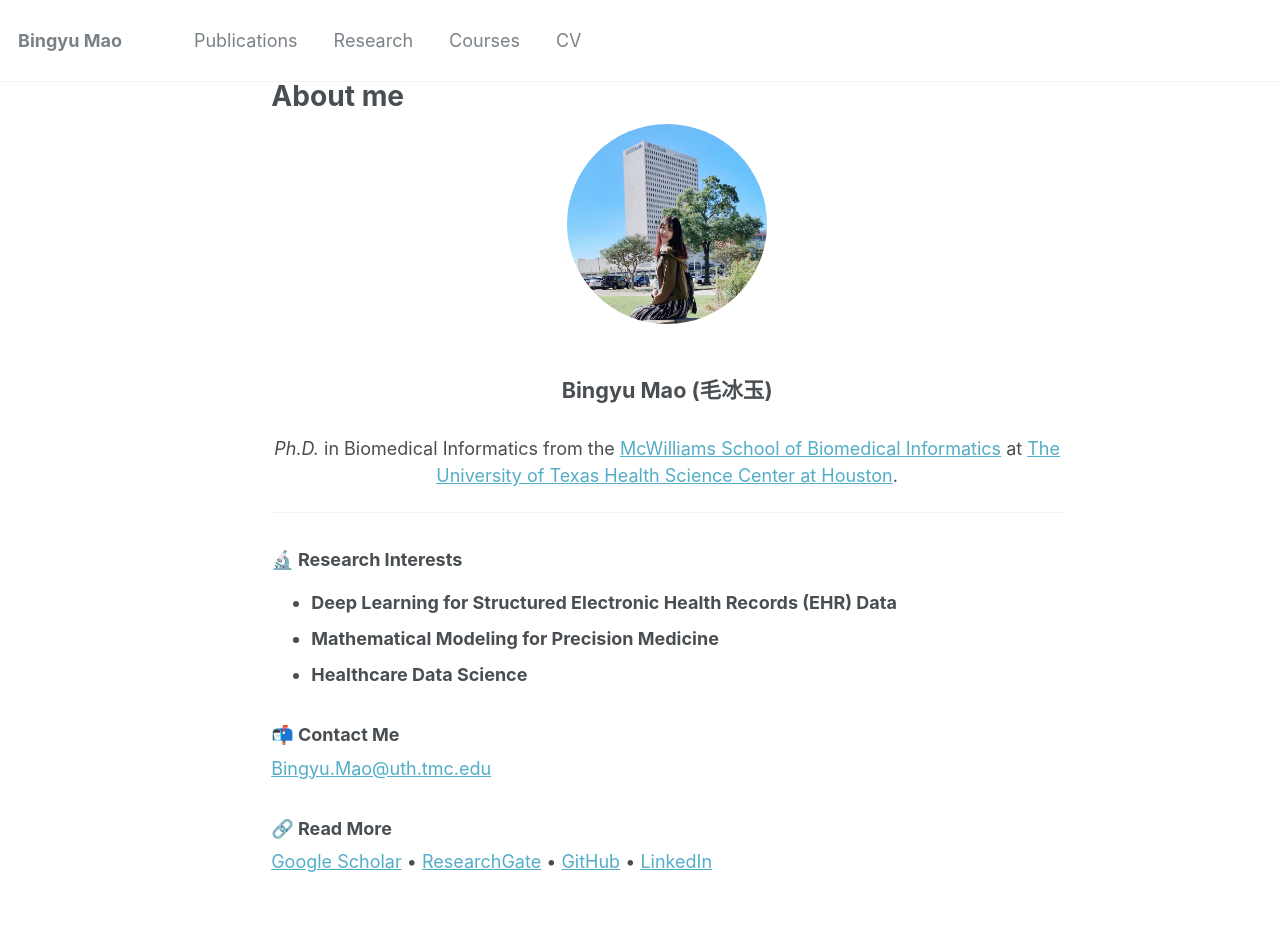
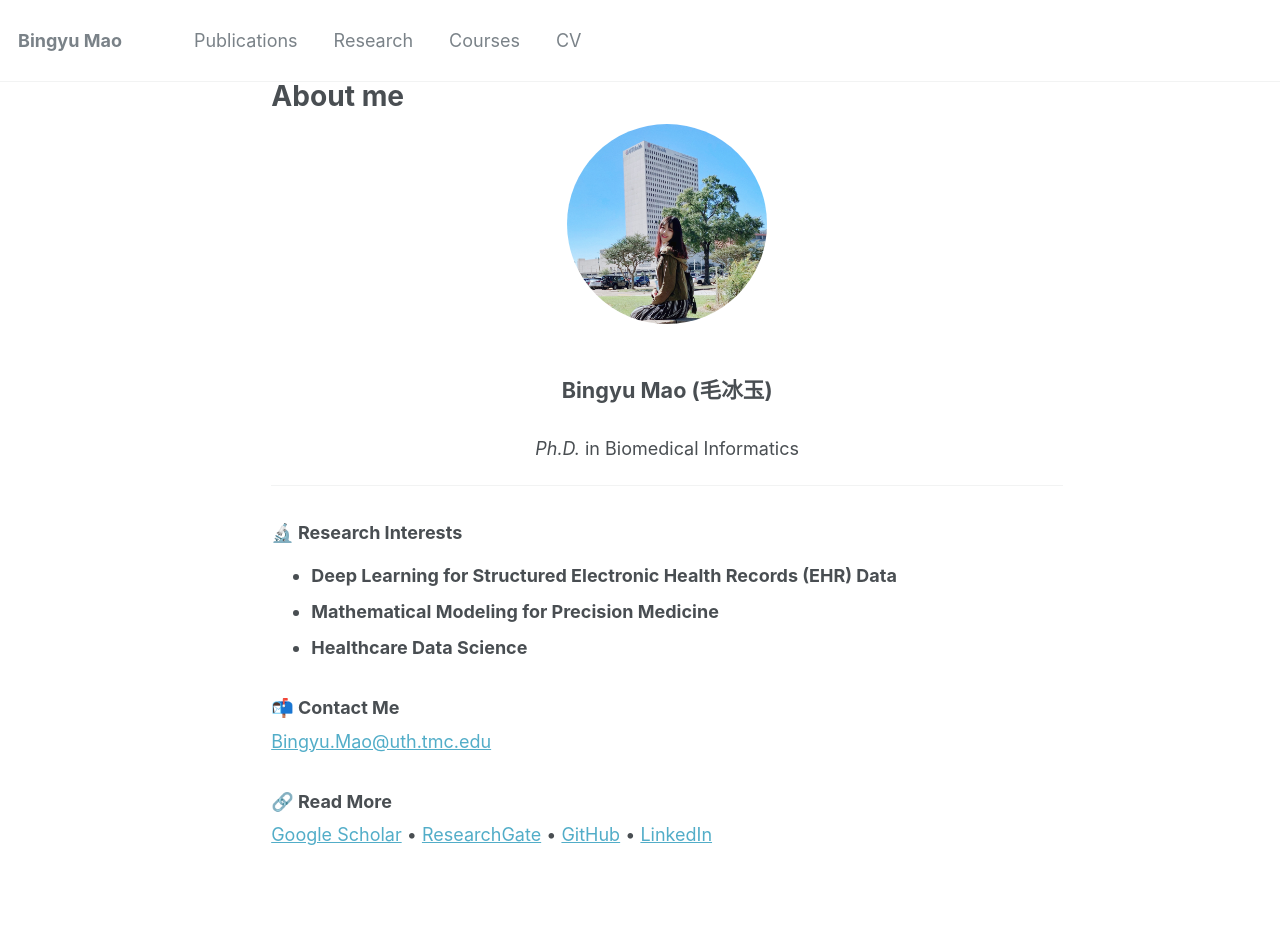
Before and after one commit to BingyuMao/BingyuMao.github.io, a Jekyll site: the page built from _pages/about.md, in a window 1280 px wide. Built offline with Jekyll 4.4.1, drawn with Linux system fonts in a browser that asks for light colours; after the commit the page ends 900 px from its top, so only the background shows below that.

Commit message:
Update about.md

```diff
--- a/_pages/about.md
+++ b/_pages/about.md
@@ -19,9 +19,7 @@ redirect_from:
 </p>
 
 <p style="text-align: center;">
-<em>Ph.D.</em> in Biomedical Informatics from the
-<a href="https://sbmi.uth.edu/">McWilliams School of Biomedical Informatics</a> at
-<a href="https://www.uth.edu/">The University of Texas Health Science Center at Houston</a>.
+<em>Ph.D.</em> in Biomedical Informatics
 </p>
 
 
```
